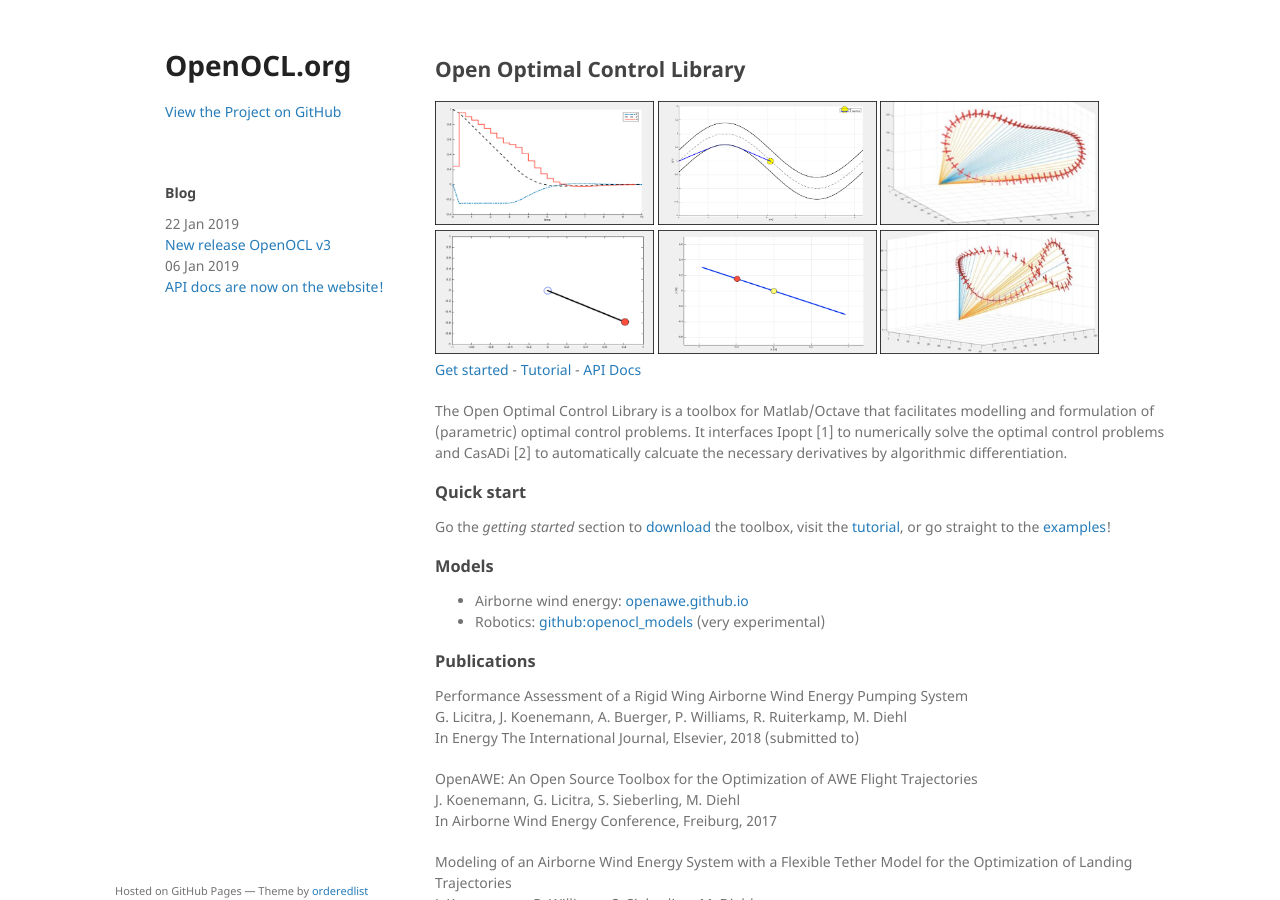
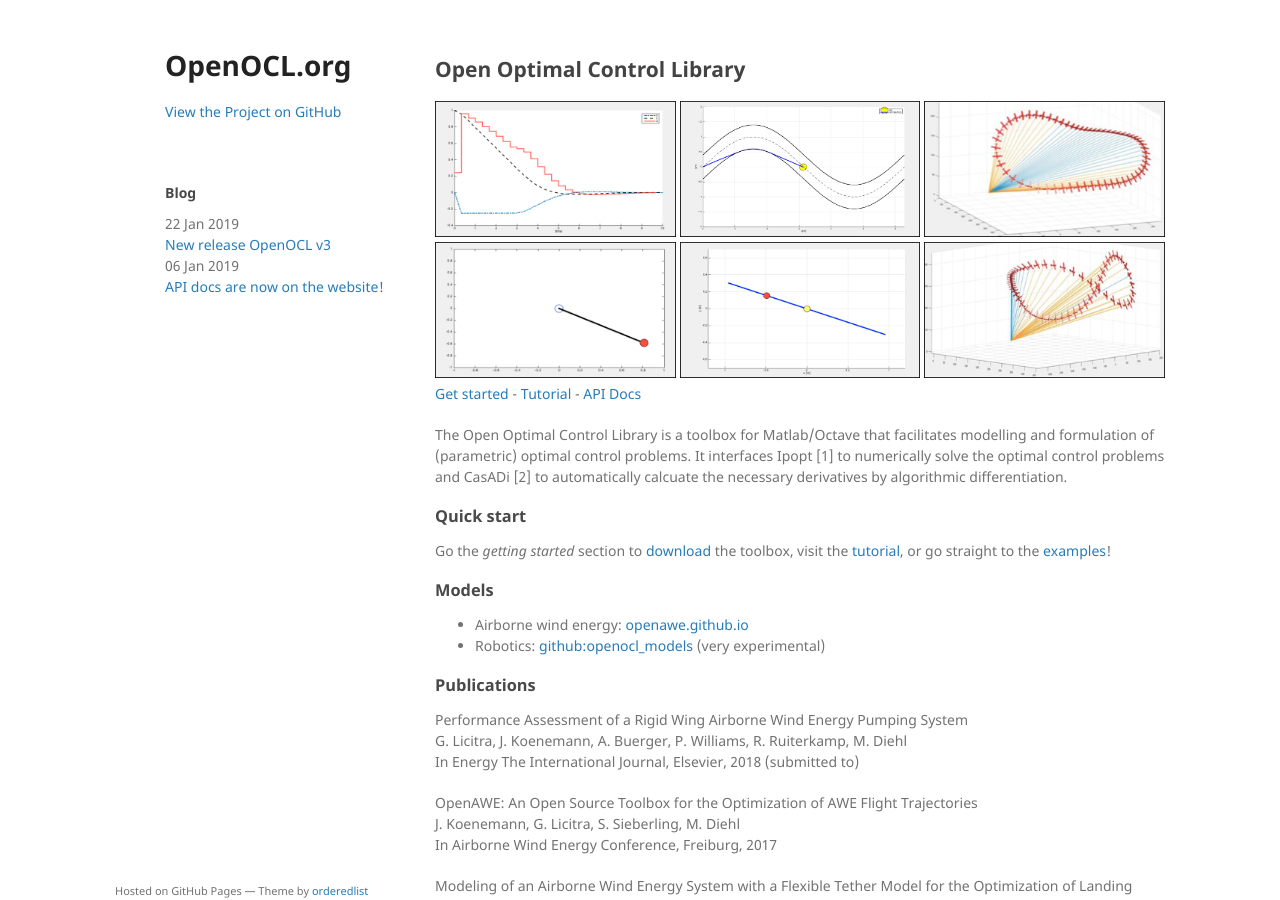
Before and after one commit to OpenOCL/openocl.github.io, a Jekyll site: the page built from index.md, in a window 1280 px wide and 900 px high. Built offline with Jekyll 4.4.1, drawn with Linux system fonts in a browser that asks for light colours; our own code applies the rules of GitHub Pages for plain Markdown files.

Commit message:
Update index.md

```diff
--- a/index.md
+++ b/index.md
@@ -1,8 +1,8 @@
 ---
 title: Open Optimal Control Library
 ---
-<img src="https://openocl.org/imgs/vdp.png" width="30%"> <img src="https://openocl.org/imgs/car.png" width="30%"> <img src="https://openocl.org/imgs/circ.png" width="30%">
-<img src="https://openocl.org/imgs/pend.png" width="30%"> <img src="https://openocl.org/imgs/ballbeam.png" width="30%"> <img src="https://openocl.org/imgs/lemn.png" width="30%">
+<img src="https://openocl.org/imgs/vdp.png" width="33%"> <img src="https://openocl.org/imgs/car.png" width="33%"> <img src="https://openocl.org/imgs/circ.png" width="33%">
+<img src="https://openocl.org/imgs/pend.png" width="33%"> <img src="https://openocl.org/imgs/ballbeam.png" width="33%"> <img src="https://openocl.org/imgs/lemn.png" width="33%">
 [Get started](get-started.md) - [Tutorial](tutorial.md) - [API Docs](api-docs.md)
 
 The Open Optimal Control Library is a toolbox for Matlab/Octave that facilitates modelling and formulation of (parametric) optimal control problems. It interfaces Ipopt [1] to numerically solve the optimal control problems and CasADi [2] to automatically calcuate the necessary derivatives by algorithmic differentiation.
```
